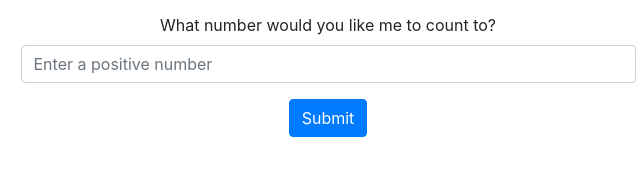
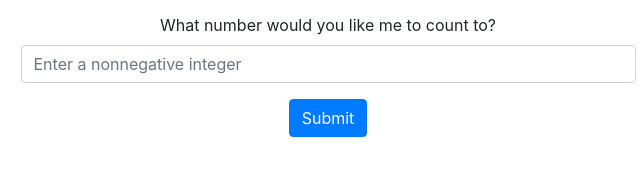
Before and after one commit to BenB-C/epicodus, a plain HTML site: page week3/beep-boop/index.html in a window 1280 px wide. Shown: the part 535-710 px from the top of the page, 312-952 px from the left. Drawn offline with Linux system fonts and the light colour scheme.

Commit message:
modify input to accept only whole numbers

```diff
--- a/week3/beep-boop/index.html
+++ b/week3/beep-boop/index.html
@@ -15,7 +15,7 @@
         <div class="col-sm-3"></div>
         <div class="col-sm-6">
           <label for="input">What number would you like me to count to?</label>
-          <input type="number" class="form-control" id="numberInput" placeholder="Enter a positive number">
+          <input type="number" min="0" step="1" class="form-control" id="numberInput" placeholder="Enter a nonnegative integer">
         </div>
         <div class="col-sm-3"></div>
       </div>
```
